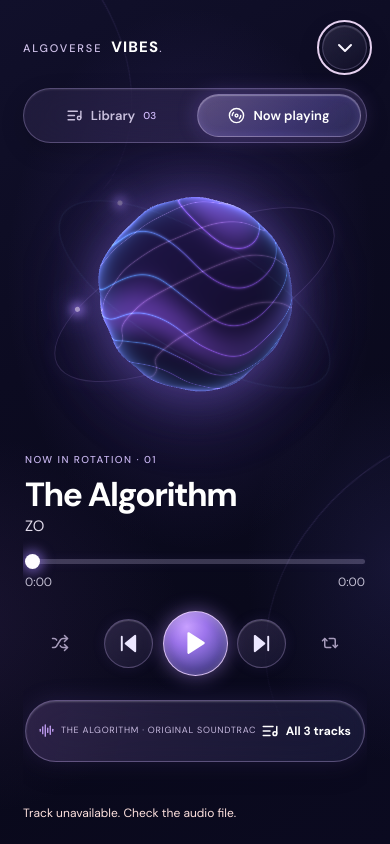
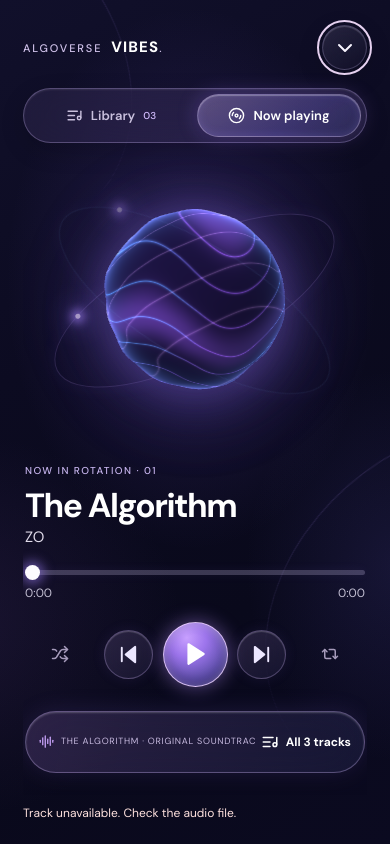
Before and after one commit to tonythetaylor/enteralgoverse, a React (Vite) app: page /#/soundtrack in a window 390 px wide. Shown: the top 844 px of the page. Built offline with nearby package versions, Linux system fonts and the light colour scheme; a web font is replaced by a local one.

Commit message:
update orb

```diff
--- a/src/pages/SoundtrackNova.css
+++ b/src/pages/SoundtrackNova.css
@@ -396,13 +396,17 @@
 /* Standard mobile — balanced orb sizing */
 @media (max-width: 600px) {
   .av-nova-ui .av-world-stage {
-    height: 300px;
-    margin: 0 0 4px;
+    height: clamp(235px, 35dvh, 320px);
+    min-height: 0;
+    margin: 8px 0 12px;
+    overflow: visible;
   }
 
   .av-nova-ui .av-living-orb {
-    width: min(70vw, 280px);
+    width: min(66vw, 30dvh, 280px);
+    max-width: 100%;
     aspect-ratio: 1;
+    margin: 0 auto;
   }
 }
 
```
